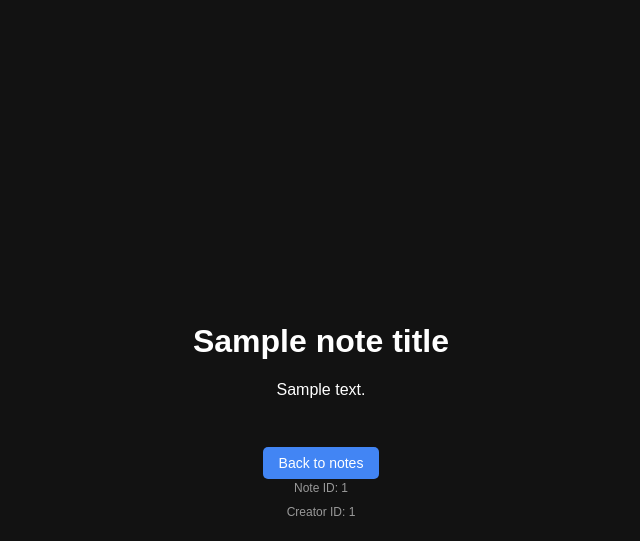
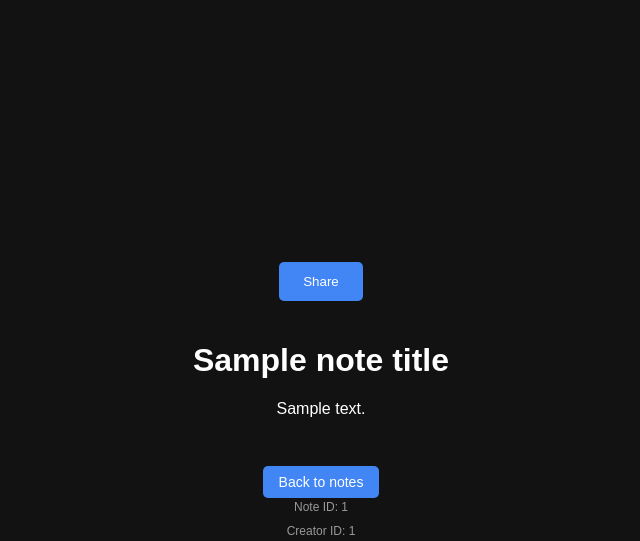
Before and after one commit to WhineyMonkey10/noteshare, a Flask app: template templates/note.html in a window 1280 px wide. Shown: the top 541 px of the page, without its empty margins (319-959 px from the left). Run offline with Flask 2, Linux system fonts and the light colour scheme; the template is opened without the code that fills it: most values are stand-ins (such as "Sample title", 1, 10 or a date in 2020); parts of the project's set-up code (start-up, migrations or seed data) failed here and were passed over.

Commit message:
Added a share button .

```diff
--- a/static/styles/note.css
+++ b/static/styles/note.css
@@ -43,3 +43,13 @@ margin-top: 10px;
 font-size: 12px;
 color: #999;
 }
+
+button {
+    background-color: #4285f4;
+    color: #fff;
+    padding: 12px 24px;
+    border-radius: 5px;
+    text-decoration: none;
+    transition: background-color 0.3s ease;
+    border: none;
+  }
--- a/templates/note.html
+++ b/templates/note.html
@@ -7,9 +7,27 @@
     <link rel="stylesheet" href="{{ url_for('static', filename='styles/note.css') }}">
     <link rel="icon" href="{{ url_for('static', filename='favicon.png') }}">
     <title>Loaded Note [{{ noteID }}]</title>
+    <script>
+        function getShareLink() {
+            let shareLink = window.location.href;
+            let shareLinkInput = document.createElement("input");
+            shareLinkInput.value = shareLink;
+            document.body.appendChild(shareLinkInput);
+            shareLinkInput.select();
+            document.execCommand("copy");
+            document.body.removeChild(shareLinkInput);
+            let shareButton = document.querySelector(".share-button button");
+            shareButton.innerHTML = "Copied link!";
+            shareButton.style.backgroundColor = "green";
+
+        }
+    </script>
 </head>
 <body>
     <div class="container">
+        <div class="share-button">
+            <button onclick="getShareLink()" class="button">Share</button>
+        </div>
         <div class="note-card">
             <h1>{{ noteTitle }}</h1>
             <p>{{ noteContent }}</p>
```
